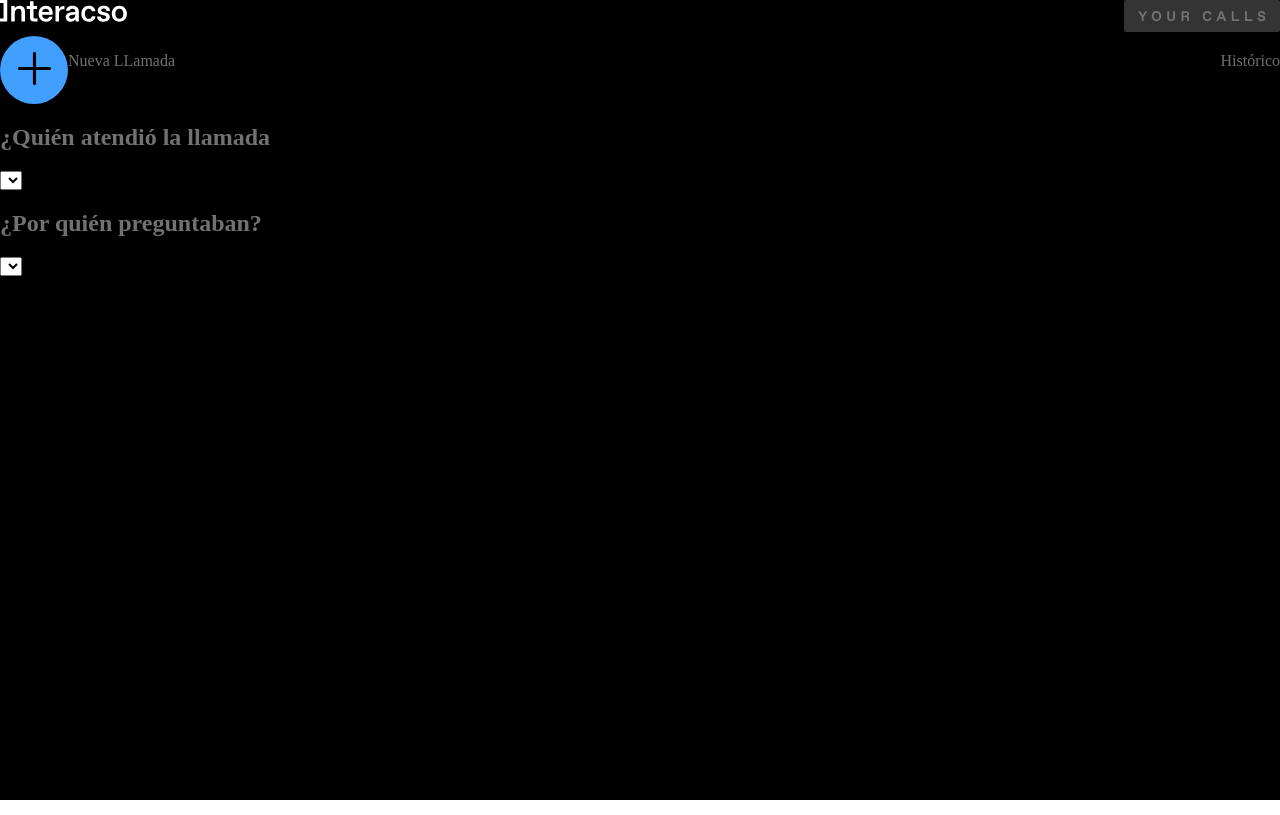
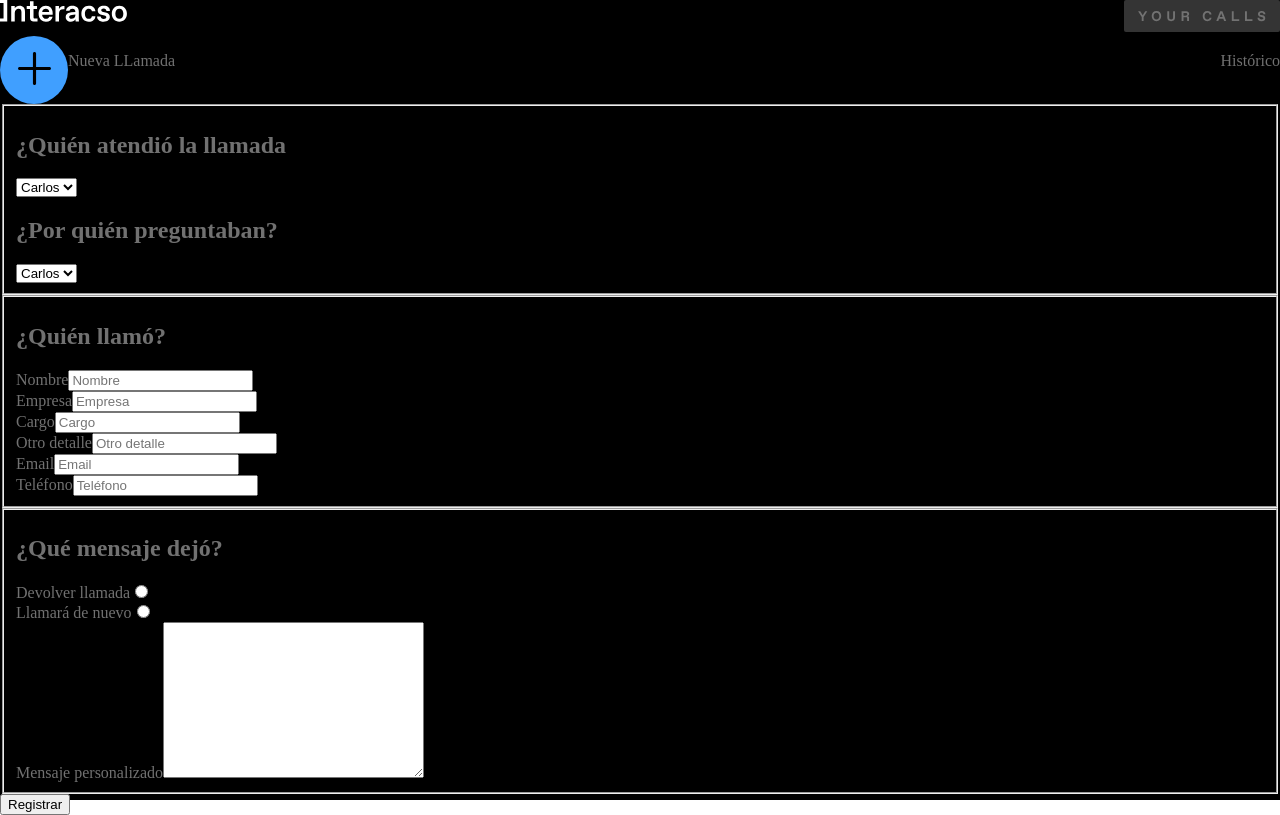
Before and after one commit to alhana-yo/easley-s4-your-calls-app, a React (Create React App) app: page / in a window 1280 px wide. Built offline with nearby package versions, Linux system fonts and the light colour scheme.

Commit message:
Do form with html. No functionality implemented. No stylesn added

```diff
--- a/src/App.js
+++ b/src/App.js
@@ -26,15 +26,86 @@ class App extends Component {
               <p className="newCall__title">Nueva LLamada</p></div>
             <div className="menu__historic"><p className="historic__title">Histórico</p></div>
           </nav>
+
+          <form action="/signup" method="post" className="registration__form" >
+
+            <fieldset className="whoCalls">
+
               <div className="main__whoCalls">
                 <h2 className="main__whocalls--title">¿Quién atendió la llamada</h2>
-            <select className="main__employees"></select>
+                <select className="main__employees">
+                  <option value="Carlos">Carlos</option>
+                  <option value="Pepa">Pepa</option>
+                </select>
               </div>
 
               <div className="main__requested--employee">
                 <h2 className="main__requested--employee-title">¿Por quién preguntaban?</h2>
-            <select className="main__employees"></select>
+                <select className="main__employees">
+                  <option value="Carlos">Carlos</option>
+                  <option value="Pepa">Pepa</option>
+                </select>
               </div>
+
+            </fieldset>
+
+            <fieldset className="incoming-data">
+              <h2 className="incoming-data__title">¿Quién llamó?</h2>
+              <div className="incoming-data__name">
+                <label htmlFor="name" className="incoming-data__name--label">Nombre</label>
+                <input id="name" type="text" className="incoming-data__name--input" placeholder="Nombre" />
+              </div>
+
+              <div className="incoming-data__company">
+                <label htmlFor="company" className="incoming-data__company--label">Empresa</label>
+                <input id="company" type="text" className="incoming-data__company--input" placeholder="Empresa" />
+              </div>
+
+              <div className="incoming-data__position">
+                <label htmlFor="position" className="incoming-data__position--label">Cargo</label>
+                <input id="position" type="text" className="incoming-data__position--input" placeholder="Cargo" />
+              </div>
+
+              <div className="incoming-data__info">
+                <label htmlFor="info" className="incoming-data__info--label">Otro detalle</label>
+                <input id="info" type="text" className="incoming-data__info--input" placeholder="Otro detalle" />
+              </div>
+
+              <div className="incoming-data__email">
+                <label htmlFor="email" className="incoming-data__email--label">Email</label>
+                <input id="email" type="email" className="incoming-data__email--input" placeholder="Email" />
+              </div>
+
+              <div className="incoming-data__mobile">
+                <label htmlFor="mobile" className="incoming-data__mobile--label">Teléfono</label>
+                <input id="mobile" type="tel" className="incoming-data__mobile--input" placeholder="Teléfono" />
+              </div>
+
+            </fieldset>
+
+            <fieldset className="message">
+              <h2 className="message__title">¿Qué mensaje dejó?</h2>
+
+              <div className="call__container">
+                <label htmlFor="redial" className="message__selection">Devolver llamada</label>
+                <input id="redial" type="radio" className="message__selection--redial" placeholder="Devolver llamada" name="call"/>
+              </div>
+              <div className="call__container">
+                <label htmlFor="call-back" className="message__selection">Llamará de nuevo</label>
+
+                <input id="call-back" type="radio" className="message__selection--call-back" placeholder="Llamará de nuevo" name="call"/>
+              </div>
+
+              <label htmlFor="custom-message" className="custom-message__label">Mensaje personalizado</label>
+              <textarea name="custom-message" id="custom-message" className="custom-message__input" cols="30" rows="10"></textarea>
+
+            </fieldset>
+
+            <input type="submit" value="Registrar" />
+
+
+
+          </form>
         </main>
       </div>
     );
```
Also changed, not shown: 1 other file (tests, documents, lock files or other folders). Lines whose indentation alone changed are shown as unchanged.
